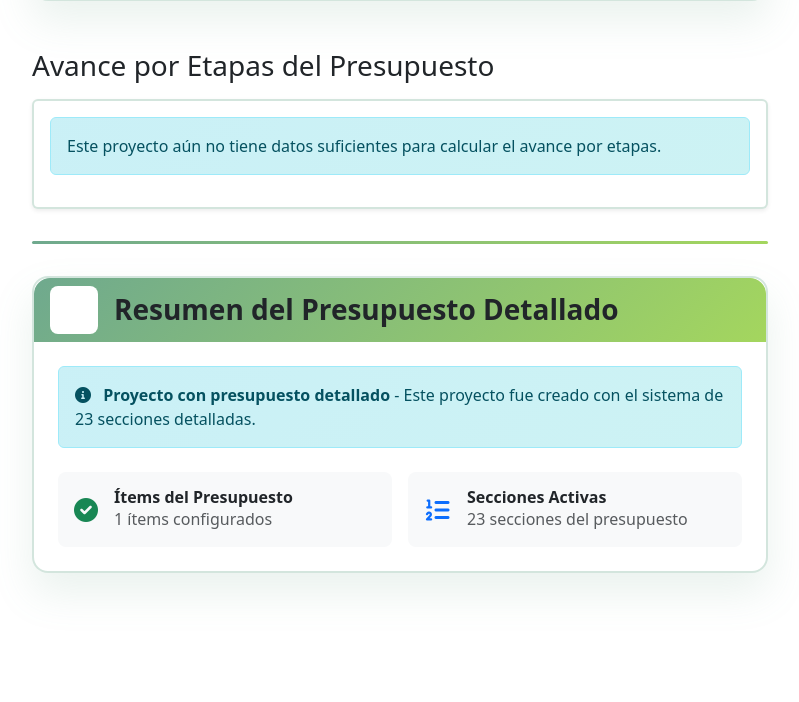
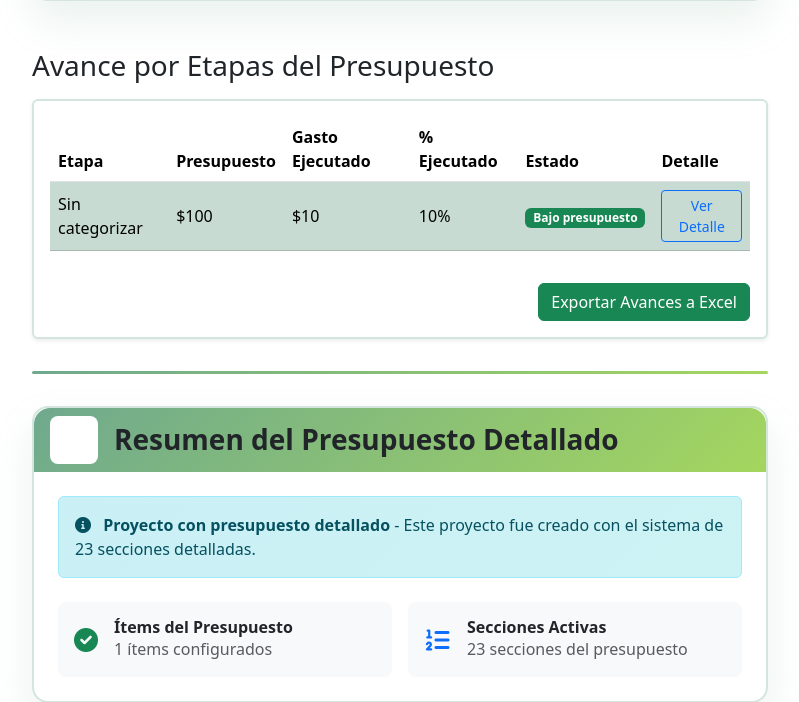
Before and after one commit to Isa-Idarraga/Inclusive-Budget, a Django app: page /projects/1/ in a window 1280 px wide. Shown: the part 1340-2042 px from the top of the page, without its empty margins (50-849 px from the left). Before the commit the page ends 1929 px from the top, so only its background shows below. Run offline with Django 5.2, Linux system fonts and the light colour scheme; a user stored in the database is signed in; data comes from the database, SQL or seed files in the repository; tables that the repository leaves empty hold one stand-in row (values such as "Sample post"); grey boxes marked "Sample" are stand-in pictures; parts of the project's set-up code (start-up, migrations or seed data) failed here and were passed over.

Commit message:
Ajustes en avance del presupuesto por etapas

```diff
--- a/projects/utils.py
+++ b/projects/utils.py
@@ -1,30 +1,63 @@
-# projects/utils.py
+from django.db.models import Sum, F
+
+def create_default_budget_sections(project):
+    """
+    Función segura que NO crea secciones nuevas.
+    Solo verifica que existan las secciones base predefinidas (plantillas)
+    utilizadas en el formulario de presupuesto detallado.
+    """
+
+    from .models import BudgetSection
+
+    # Verificar si existen las plantillas globales
+    base_sections = BudgetSection.objects.filter(project__isnull=True).order_by("order")
+
+    if base_sections.exists():
+        print(f"ℹ️ Se detectaron {base_sections.count()} secciones base globales. "
+              f"No se crearán nuevas secciones para el proyecto '{project.name}'.")
+        return
+
+    # Si no existen plantillas, solo avisar (no crear nada)
+    print(f"⚠️ No se encontraron secciones base globales. "
+          f"Verifica que las plantillas del formulario estén registradas correctamente.")
+
 
 def get_etapas_con_avance(proyecto):
     """
-    Devuelve una lista de etapas del presupuesto con sus valores de:
-    - presupuesto asignado
-    - gasto ejecutado (sumatoria de consumos)
+    Devuelve la lista de las 23 secciones base del presupuesto (plantillas globales)
+    con los valores del proyecto:
+    - presupuesto planificado
+    - gasto ejecutado (ConsumoMaterial)
     - porcentaje ejecutado
-    - estado visual (Pendiente, Bajo presupuesto, En el límite, Sobrecosto)
+    - estado visual
     """
+    from django.db.models import Sum, F
+    from .models import BudgetSection, ProjectBudgetItem, ConsumoMaterial
 
-    # Traer las etapas (budget_sections) con sus consumos relacionados
-    etapas = proyecto.budget_sections.all().prefetch_related("consumos_materiales", "items")
+    # Usar las secciones globales (plantillas)
+    etapas = BudgetSection.objects.filter(project__isnull=True).order_by("order")
 
     resultado = []
 
     for etapa in etapas:
-        presupuesto = etapa.total_presupuesto or 0
-        gasto = 0
+        # 🔹 Presupuesto planificado: suma de los ítems del proyecto en esa etapa
+        presupuesto = (
+            ProjectBudgetItem.objects.filter(
+                project=proyecto, budget_item__section=etapa
+            ).aggregate(total=Sum(F("quantity") * F("unit_price")))["total"]
+            or 0
+        )
 
-        # Sumar todos los consumos relacionados con la etapa
-        for c in etapa.consumos_materiales.all():
-            gasto += (c.cantidad_consumida or 0) * (c.material.unit_cost or 0)
+        # 🔹 Gasto ejecutado: suma de consumos asociados a esa sección
+        gasto = (
+            ConsumoMaterial.objects.filter(
+                proyecto=proyecto, etapa_presupuesto=etapa
+            ).aggregate(total=Sum(F("cantidad_consumida") * F("material__unit_cost")))["total"]
+            or 0
+        )
 
-        porcentaje = (gasto / presupuesto) * 100 if presupuesto > 0 else 0
+        porcentaje = (gasto / presupuesto * 100) if presupuesto > 0 else 0
 
-        # Determinar estado visual
         if gasto == 0:
             estado = "Pendiente de inicio"
         elif porcentaje < 80:
--- a/projects/views.py
+++ b/projects/views.py
@@ -486,6 +486,7 @@ def project_create(request):
                 project.creado_por = request.user
 
                 from decimal import Decimal
+                from .utils import create_default_budget_sections
                 project.built_area = project.area_construida_total or Decimal("0")
                 project.exterior_area = project.area_exterior_intervenir or Decimal("0")
                 project.columns_count = project.columns_count or 0
@@ -495,9 +496,13 @@ def project_create(request):
                 project.doors_height = Decimal("2.1")
 
                 project.save()
+                # ✅ Crear automáticamente las secciones del presupuesto
+                # create_default_budget_sections(project)
+
                 project.calculate_legacy_fields()
                 project.presupuesto = project.calculate_final_budget()
                 project.save()
+
 
                 if selected_workers:
                     project.workers.set(selected_workers)
@@ -531,10 +536,6 @@ def project_create(request):
             "no_workers": not workers.exists(),
         },
     )
-
-
-
-
 
 @login_required
 def project_detail(request, project_id):
@@ -1341,26 +1342,23 @@ def eliminar_consumo_material(request, consumo_id):
 @login_required
 def detailed_project_create(request):
     """
-    Vista para crear proyectos con presupuesto detallado completo
-    Solo para CONSTRUCTOR y JEFE
+    Crea proyectos con presupuesto detallado completo.
+    Usa las 23 secciones predefinidas (plantillas globales) sin modificarlas.
     """
     # Usar solo las secciones plantilla (sin proyecto asignado)
     sections = BudgetSection.objects.filter(project__isnull=True).order_by('order')
     workers = Worker.objects.all()
 
     if request.method == "POST":
-        # Procesar formulario básico del proyecto
         project_form = DetailedProjectForm(request.POST, request.FILES)
         selected_workers = request.POST.getlist("workers")
 
         if project_form.is_valid():
             try:
-                # Crear el proyecto
+                from decimal import Decimal
+
                 project = project_form.save(commit=False)
                 project.creado_por = request.user
-
-                # Establecer valores por defecto para campos obligatorios
-                from decimal import Decimal
                 project.built_area = Decimal("0")
                 project.exterior_area = Decimal("0")
                 project.columns_count = 0
@@ -1368,59 +1366,47 @@ def detailed_project_create(request):
                 project.windows_area = Decimal("0")
                 project.doors_count = 0
                 project.doors_height = Decimal("2.1")
-
                 project.save()
 
-                # Asignar trabajadores si se seleccionaron
+                # from .utils import create_default_budget_sections
+                # create_default_budget_sections(project)
+
                 if selected_workers:
                     project.workers.set(selected_workers)
 
-                # Procesar cada sección del presupuesto (FUNCIONA)
-                print("🔍 DEBUG: Iniciando procesamiento de presupuesto detallado")
-
+                # Procesar cada sección (las plantillas base)
                 items_processed = 0
                 for section in sections:
                     section_form = BudgetSectionForm(section, project, request.POST)
                     if section_form.is_valid():
                         section_form.save(project)
                         items_processed += 1
-                        print(f"✅ Sección procesada: {section.name}")
-                    else:
-                        print(f"❌ Errores en sección {section.name}: {section_form.errors}")
-
-                print(f"🔍 DEBUG: Total secciones procesadas: {items_processed}")
-
-                # Calcular presupuesto total usando SOLO la suma de ítems detallados
+
+                # Calcular presupuesto final
                 presupuesto_calculado = project.calculate_final_budget()
                 project.presupuesto = presupuesto_calculado
                 project.save()
 
-                print(f"DEBUG: Presupuesto calculado: ${presupuesto_calculado:,.0f}")
-                print(f"DEBUG: Total ProjectBudgetItems: {project.budget_items.count()}")
-
                 messages.success(
                     request,
-                    f'✅ Proyecto "{project.name}" creado exitosamente con presupuesto detallado! '
-                    f'Presupuesto total: ${project.presupuesto:,.0f}'
+                    f'✅ Proyecto "{project.name}" creado exitosamente con presupuesto detallado. '
+                    f'Presupuesto total: ${project.presupuesto:,.0f}',
                 )
 
                 return redirect("projects:detailed_budget_view", project_id=project.id)
 
             except Exception as e:
                 messages.error(request, f"❌ Error al crear el proyecto: {str(e)}")
+
         else:
-            messages.error(request, "❌ Por favor corrige los errores en el formulario")
+            messages.error(request, "❌ Por favor corrige los errores en el formulario.")
     else:
         project_form = DetailedProjectForm()
 
-    # Preparar formularios para cada sección
-    section_forms = []
-    for section in sections:
-        form = BudgetSectionForm(section, None)  # Sin proyecto aún
-        section_forms.append({
-            'section': section,
-            'form': form
-        })
+    # Generar formularios por sección (render inicial)
+    section_forms = [
+        {"section": s, "form": BudgetSectionForm(s, None)} for s in sections
+    ]
 
     return render(
         request,
@@ -1430,8 +1416,9 @@ def detailed_project_create(request):
             "section_forms": section_forms,
             "workers": workers,
             "no_workers": not workers.exists(),
-        }
+        },
     )
+
 
 
 @role_required(User.CONSTRUCTOR, User.JEFE)
--- a/templates/projects/budget_progress_report.html
+++ b/templates/projects/budget_progress_report.html
@@ -5,7 +5,10 @@
   <h3>Reporte de avance por etapas – {{ project.name }}</h3>
 
   <div class="text-end">
-    <a href="?export=1" class="btn btn-sm btn-success">📥 Exportar a Excel</a>
+    <a href="{% url 'projects:export_comparativo_to_excel' project.id %}"
+      class="btn btn-success">
+      <i class="bi bi-file-earmark-excel"></i> Exportar Avances a Excel
+    </a>
   </div>
 
   <table class="table table-bordered mt-3">
--- a/templates/projects/project_detail.html
+++ b/templates/projects/project_detail.html
@@ -189,8 +189,9 @@
                             </table>
                         </div>
                         <div class="mt-3 text-end">
-                            <a href="{% url 'projects:exportar_avance_etapas_excel' project.id %}" class="btn btn-success">
-                            <i class="fas fa-file-excel me-2"></i> Exportar a Excel
+                            <a href="{% url 'projects:export_comparativo_to_excel' project.id %}"
+                            class="btn btn-success">
+                            <i class="bi bi-file-earmark-excel"></i> Exportar Avances a Excel
                             </a>
                         </div>
                         {% else %}
```
Also changed, not shown: projects/forms.py (+15 -28 lines), projects/migrations/0019_entradamaterial_etapa_presupuesto.py (added), projects/migrations/0020_remove_entradamaterial_etapa_presupuesto.py (added).
